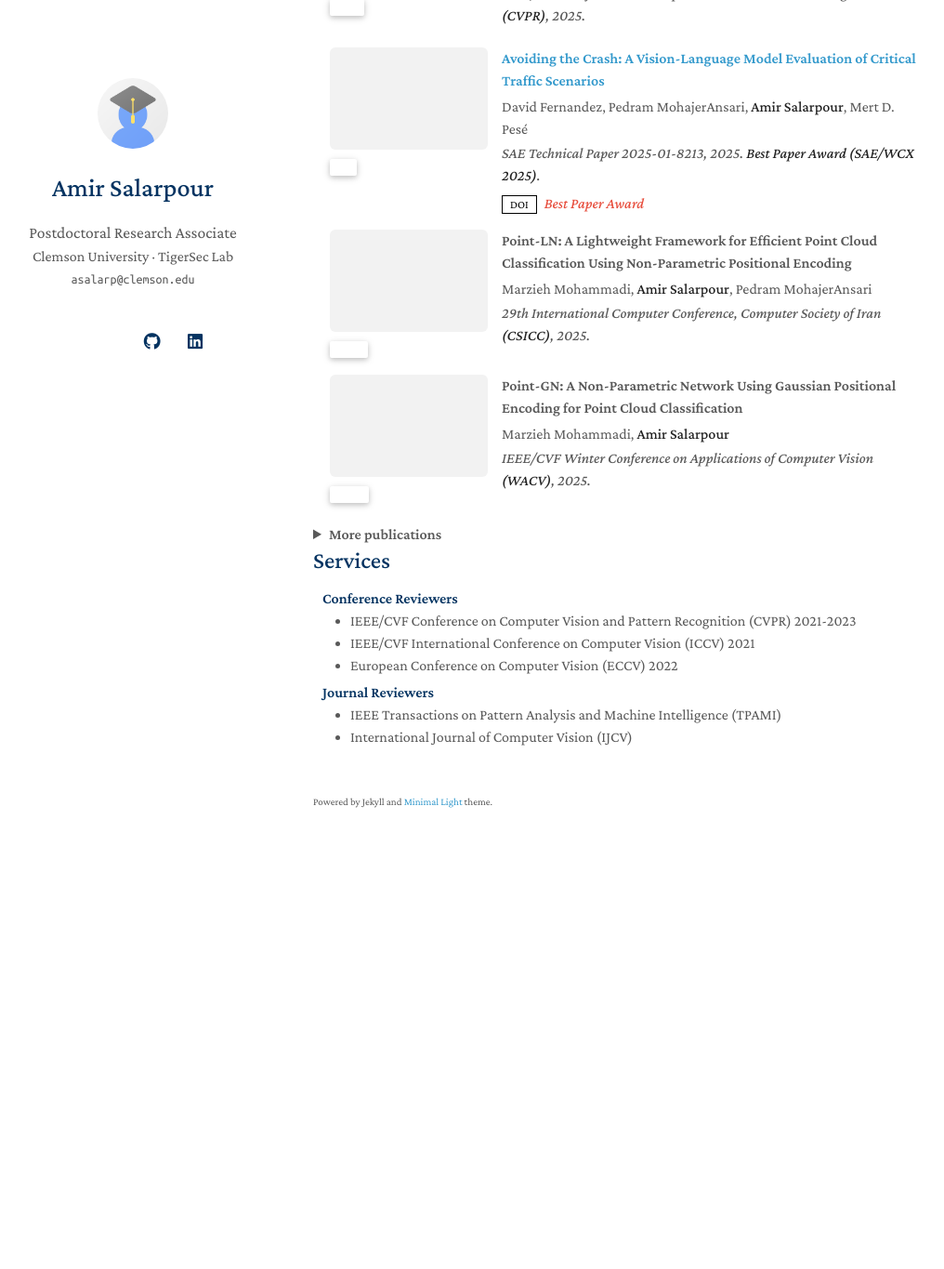
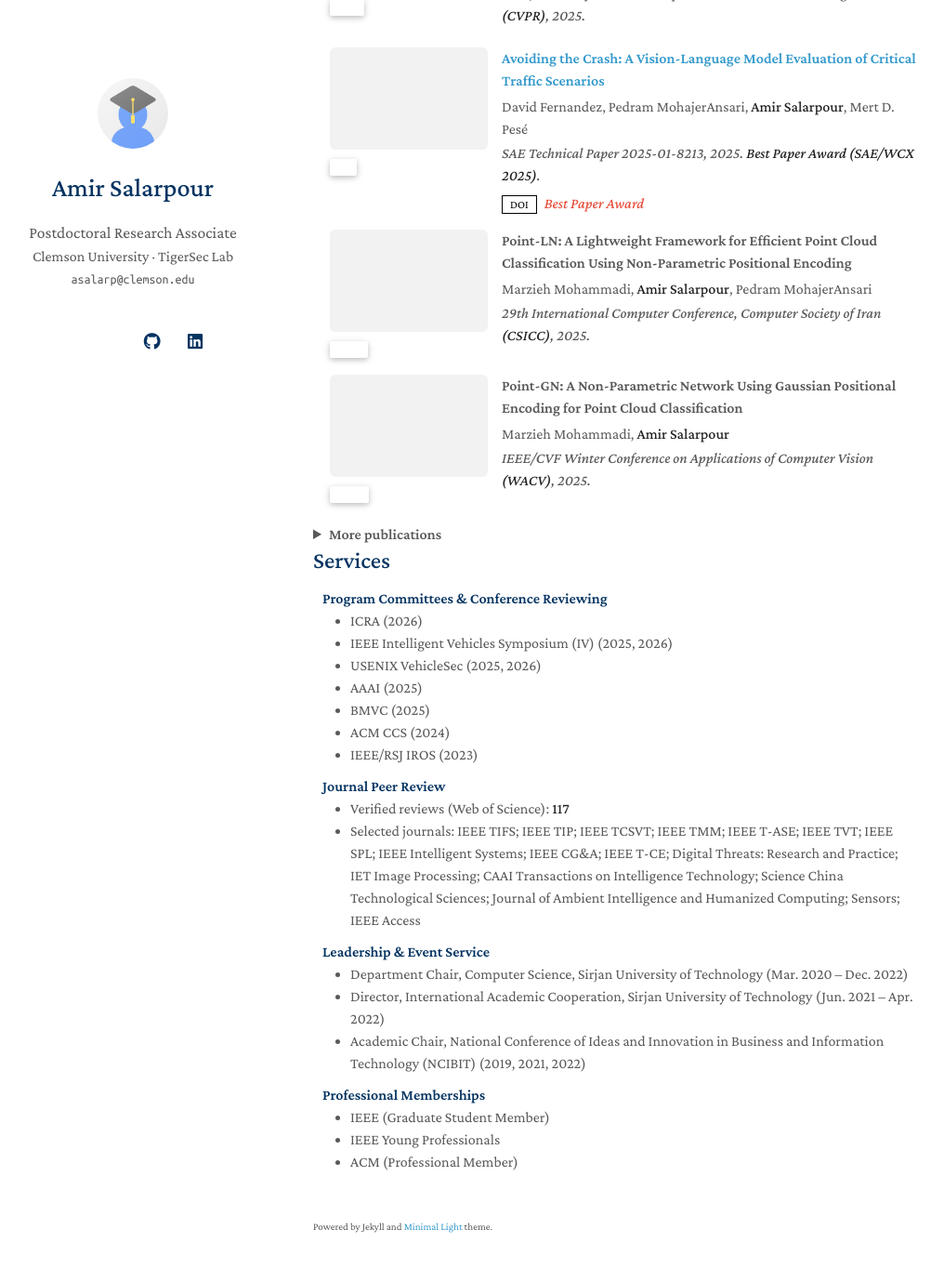
Before and after one commit to asalarpour/asalarpour.github.io, a Jekyll site: the page built from index.md, in a window 1280 px wide and 1400 px high, scrolled down 2090 px. Shown: the top 1365 px of the window at 93% size, without its empty margins (133-1149 px from the left). Built offline with Jekyll 4.4.1, drawn with Linux system fonts in a browser that asks for light colours; a style sheet for code colours, icons or effects is not loaded; before the commit the page ends 3033 px from its top, so only the background shows below that.

Commit message:
Update services.md

```diff
--- a/_includes/services.md
+++ b/_includes/services.md
@@ -1,16 +1,45 @@
 ## Services
 
-<h4 style="margin:0 10px 0;">Conference Reviewers</h4>
-
-<ul style="margin:0 0 5px;">
-  <li><a href="http://cvpr2023.thecvf.com/"><autocolor>IEEE/CVF Conference on Computer Vision and Pattern Recognition (CVPR) 2021-2023</autocolor></a></li>
-  <li><a href="http://iccv2021.thecvf.com/"><autocolor>IEEE/CVF International Conference on Computer Vision (ICCV) 2021</autocolor></a></li>
-  <li><a href="https://eccv2022.ecva.net/"><autocolor>European Conference on Computer Vision (ECCV) 2022</autocolor></a></li>
+<h4 style="margin:0 10px 0;">Program Committees & Conference Reviewing</h4>
+<ul style="margin:0 0 10px;">
+  <li>ICRA (2026)</li>
+  <li>IEEE Intelligent Vehicles Symposium (IV) (2025, 2026)</li>
+  <li>USENIX VehicleSec (2025, 2026)</li>
+  <li>AAAI (2025)</li>
+  <li>BMVC (2025)</li>
+  <li>ACM CCS (2024)</li>
+  <li>IEEE/RSJ IROS (2023)</li>
 </ul>
 
-<h4 style="margin:0 10px 0;">Journal Reviewers</h4>
+<h4 style="margin:0 10px 0;">Journal Peer Review</h4>
+<ul style="margin:0 0 10px;">
+  <li>Verified reviews (Web of Science): <strong>117</strong></li>
+  <li>
+    Selected journals:
+    <autocolor>IEEE TIFS</autocolor>; <autocolor>IEEE TIP</autocolor>;
+    <autocolor>IEEE TCSVT</autocolor>; <autocolor>IEEE TMM</autocolor>;
+    <autocolor>IEEE T-ASE</autocolor>; <autocolor>IEEE TVT</autocolor>;
+    <autocolor>IEEE SPL</autocolor>; <autocolor>IEEE Intelligent Systems</autocolor>;
+    <autocolor>IEEE CG&amp;A</autocolor>; <autocolor>IEEE T-CE</autocolor>;
+    <autocolor>Digital Threats: Research and Practice</autocolor>;
+    <autocolor>IET Image Processing</autocolor>;
+    <autocolor>CAAI Transactions on Intelligence Technology</autocolor>;
+    <autocolor>Science China Technological Sciences</autocolor>;
+    <autocolor>Journal of Ambient Intelligence and Humanized Computing</autocolor>;
+    <autocolor>Sensors</autocolor>; <autocolor>IEEE Access</autocolor>
+  </li>
+</ul>
 
+<h4 style="margin:0 10px 0;">Leadership & Event Service</h4>
+<ul style="margin:0 0 10px;">
+  <li>Department Chair, Computer Science, Sirjan University of Technology (Mar. 2020 – Dec. 2022)</li>
+  <li>Director, International Academic Cooperation, Sirjan University of Technology (Jun. 2021 – Apr. 2022)</li>
+  <li>Academic Chair, National Conference of Ideas and Innovation in Business and Information Technology (NCIBIT) (2019, 2021, 2022)</li>
+</ul>
+
+<h4 style="margin:0 10px 0;">Professional Memberships</h4>
 <ul style="margin:0 0 20px;">
-  <li><a href="https://www.computer.org/csdl/journal/tp"><autocolor>IEEE Transactions on Pattern Analysis and Machine Intelligence (TPAMI)</autocolor></a></li>
-  <li><a href="https://www.springer.com/journal/11263"><autocolor>International Journal of Computer Vision (IJCV)</autocolor></a></li>
+  <li>IEEE (Graduate Student Member)</li>
+  <li>IEEE Young Professionals</li>
+  <li>ACM (Professional Member)</li>
 </ul>
```
